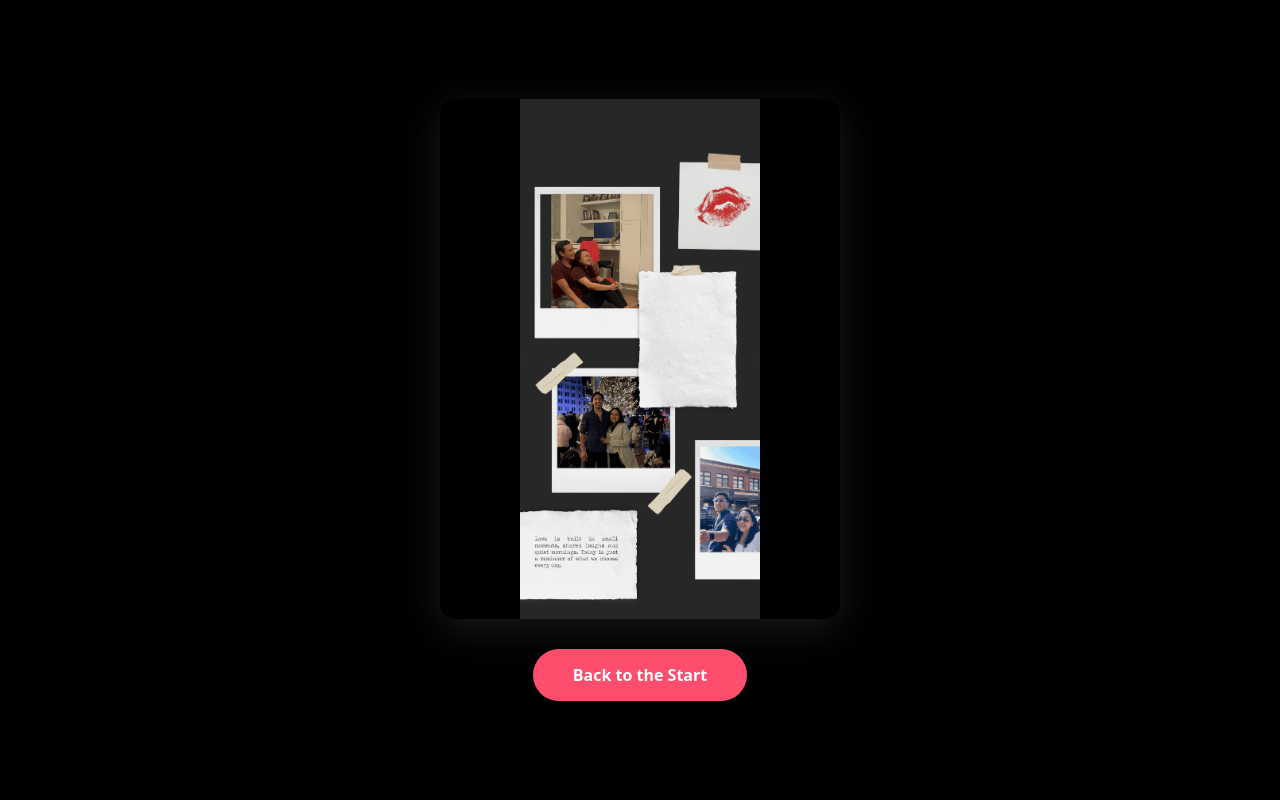
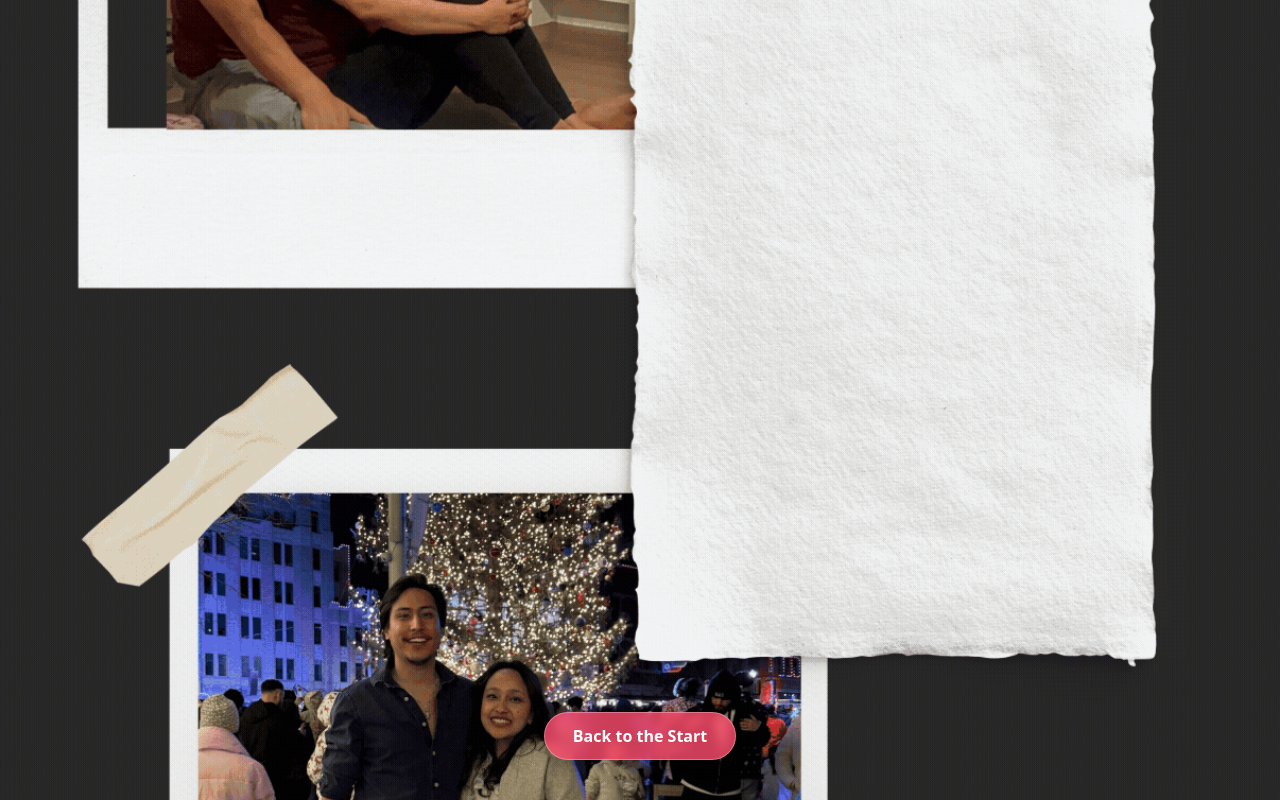
Before and after one commit to iceayush/kasaju-game, a React (Vite) app: page /kasaju-game/final-surprise in a window 1280 px wide. Built offline with nearby package versions, Linux system fonts and the light colour scheme.

Commit message:
Fix the screen size.

```diff
--- a/src/pages/FinalSurprise/finalSurprise.css
+++ b/src/pages/FinalSurprise/finalSurprise.css
@@ -1,43 +1,48 @@
 .final-surprise {
     position: fixed;
     inset: 0;
+    height: 100dvh;
+    width: 100vw;
     background: black;
-    /* Use padding to keep content away from the Dynamic Island/Home bar */
-    padding: env(safe-area-inset-top) 20px env(safe-area-inset-bottom) 20px;
     display: flex;
-    flex-direction: column; /* Stack video and button */
     justify-content: center;
     align-items: center;
-    z-index: 5;
-    overflow: hidden; /* Prevents accidental scrolling */
+    overflow: hidden;
 }
 
 .surprise-video {
-    width: 100%; /* Take full width on mobile */
-    max-width: 400px; /* Limits size on desktop */
-    height: auto;
-    max-height: 65vh; /* Ensure there is room for the button below */
-    object-fit: contain; /* Keeps the GIF from stretching */
-    border-radius: 15px;
-    box-shadow: 0 10px 40px rgba(255, 255, 255, 0.1);
+    width: 100%;
+    height: 100%;
+    /* 'cover' makes it fill the screen like a wallpaper.
+       Change to 'contain' if you don't want any edges cropped. */
+    object-fit: cover;
 }
 
 .button-container {
-    margin-top: 30px;
+    position: absolute;
+    /* env(safe-area-inset-bottom) prevents the button
+       from being stuck under the iPhone home swipe bar */
+    bottom: calc(40px + env(safe-area-inset-bottom));
     width: 100%;
     display: flex;
     justify-content: center;
+    z-index: 10;
 }
 
-/* Make the button easy to tap on iPhone */
 .home-button {
-    padding: 15px 40px;
+    padding: 12px 28px;
     font-size: 1rem;
-    font-weight: bold;
+    font-weight: 600;
     color: white;
-    background: #ff4d6d;
-    border: none;
+    background: rgba(255, 77, 109, 0.8); /* Semi-transparent pink */
+    backdrop-filter: blur(5px); /* Trendy glassmorphism effect */
+    border: 1px solid rgba(255, 255, 255, 0.3);
     border-radius: 50px;
     cursor: pointer;
-    -webkit-tap-highlight-color: transparent; /* Removes the gray box on tap */
+    box-shadow: 0 4px 15px rgba(0, 0, 0, 0.3);
+    transition: transform 0.2s;
 }
+
+.home-button:active {
+    transform: scale(0.95); /* Tactile feedback for touch screens */
+}
```
